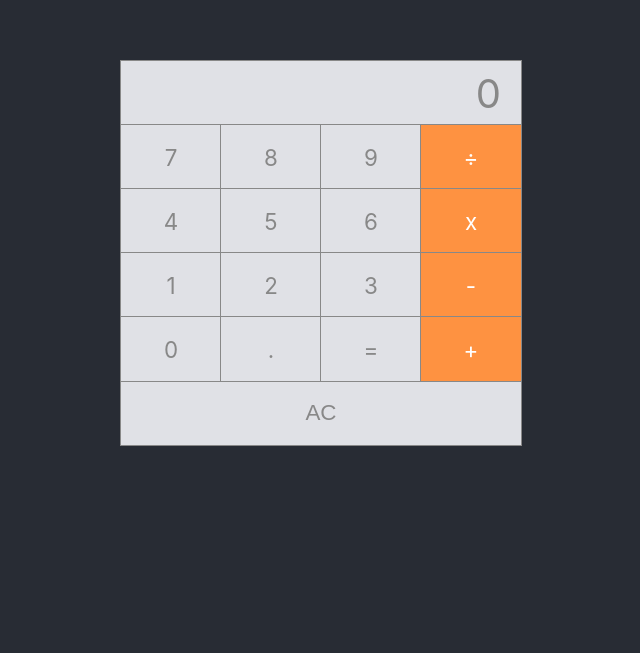
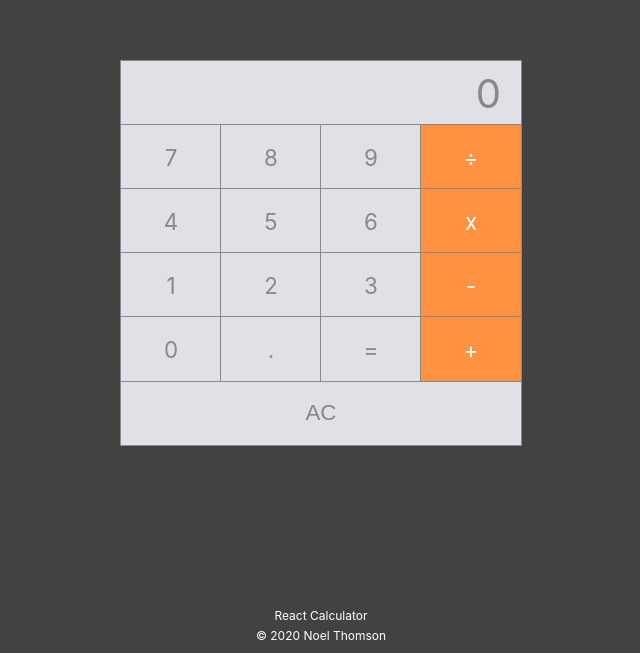
Before and after one commit to noel-thomson/react-calculator, a React (Create React App) app: page / in a window 1280 px wide. Shown: the part 147-800 px from the top of the page, without its empty margins (319-959 px from the left). Built offline with nearby package versions, Linux system fonts and the light colour scheme.

Commit message:
ui improvement

```diff
--- a/public/index.html
+++ b/public/index.html
@@ -9,7 +9,7 @@
       name="description"
       content="Calculator created using create-react-app"
     />
-    <link rel="apple-touch-icon" href="%PUBLIC_URL%/logo192.png" />
+    <link rel="icon" href="./calc-icon.png" />
     <!--
       manifest.json provides metadata used when your web app is installed on a
       user's mobile device or desktop. See https://developers.google.com/web/fundamentals/web-app-manifest/
--- a/src/App.js
+++ b/src/App.js
@@ -83,6 +83,10 @@ class App extends React.Component {
             <ClearButton handleClear={() => this.setState({ result: "0" })} />
           </div>
         </header>
+        <footer>
+          <p>React Calculator</p>
+          <p>&copy; 2020 Noel Thomson</p>
+        </footer>
       </div>
     );
   }
--- a/src/App.scss
+++ b/src/App.scss
@@ -1,7 +1,6 @@
 .App {
   text-align: center;
-  .App-header {
-    background-color: #282c34;
+  background-color: #424242;
   min-height: 100vh;
   display: flex;
   flex-direction: column;
@@ -9,6 +8,7 @@
   justify-content: center;
   font-size: calc(10px + 2vmin);
   color: white;
+  .App-header {
     .calc-wrapper {
       width: 400px;
       outline: 1px solid #888;
@@ -22,4 +22,15 @@
       }
     }
   }
+  footer {
+    position: fixed;
+    bottom: 10px;
+    p {
+      font-size: 12px;
+      margin: 0;
+      &:nth-of-type(1) {
+        margin-bottom: 5px;
       }
+    }
+  }
+}
```
Also changed, not shown: public/calc-icon.png (added). Lines whose indentation alone changed are shown as unchanged.
